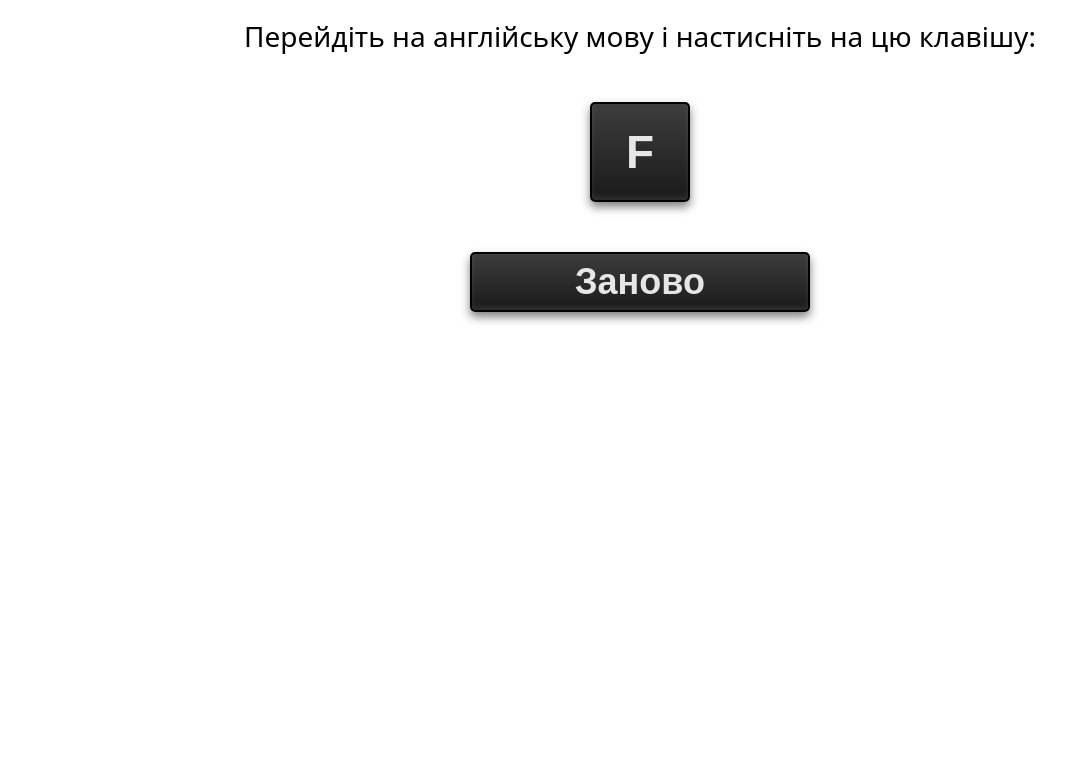
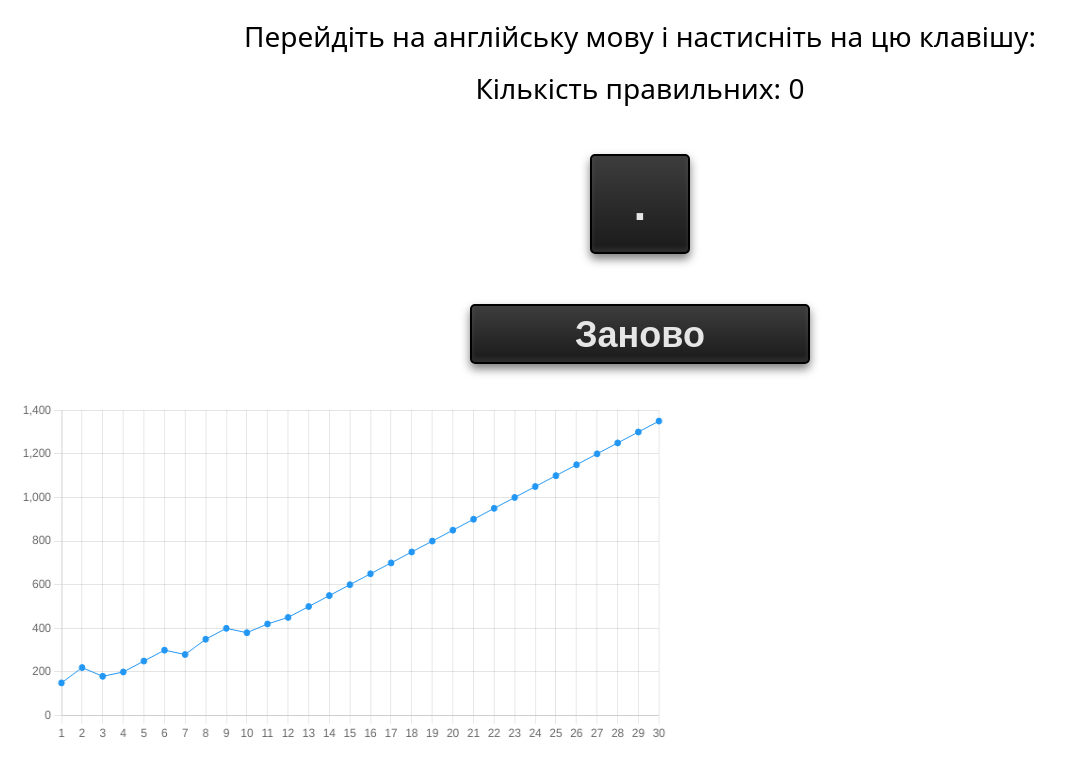
Before and after one commit to Pizzaman333/Game-chart, a website built with Parcel: page src/index.html in a window 1280 px wide. Shown: the whole page, without its empty margins (0-1074 px from the left). Built offline with nearby package versions, Linux system fonts and the light colour scheme; what @pnotify/core would draw is missing.

Commit message:
update and chart

```diff
--- /dev/null
+++ b/src/chart.js
@@ -0,0 +1,26 @@
+import { Chart, LineController, LineElement, PointElement, LinearScale, Title, CategoryScale } from 'chart.js';
+
+// Register the required components
+Chart.register(LineController, LineElement, PointElement, LinearScale, Title, CategoryScale);
+
+const chartData = {
+    labels: ["1", "2", "3", "4", "5", "6", "7", "8", "9", "10", "11", "12", "13", "14", "15", "16", "17", "18", "19", "20", "21", "22", "23", "24", "25", "26", "27", "28", "29", "30"],
+    datasets: [
+        {
+            label: "Продажі за останній місяць",
+            data: [150, 220, 180, 200, 250, 300, 280, 350, 400, 380, 420, 450, 500, 550, 600, 650, 700, 750, 800, 850, 900, 950, 1000, 1050, 1100, 1150, 1200, 1250, 1300, 1350],
+            backgroundColor: "#2196f3",
+            borderColor: "#2196f3",
+            borderWidth: 1,
+        },
+    ],
+};
+
+const config = {
+    type: 'line',
+    data: chartData,
+    options: {}
+};
+
+const canvas = document.querySelector("#sales-chart");
+const salesChart = new Chart(canvas, config);
--- a/src/game.js
+++ b/src/game.js
@@ -4,52 +4,79 @@ import "@pnotify/core/dist/BrightTheme.css";
 defaultModules.set(PNotifyMobile, {});
 
 const keys = [
-    "F", "S", "D", "A", "G", "H", "J", "K", "L", ";",
-    "Q", "W", "E", "R", "T", "Y", "U", "I", "O", "P",
-    "Z", "X", "C", "V", "B", "N", "M", ",", ".", "/",
-    "`", "~", "!", "@", "#", "$", "%", "^", "&", "*",
-    "(", ")", "_", "+", "-", "=", "[", "]", "{", "}",
-    "0", "|", ":", "9", "'", "<", ">", "?", "a", "b",
-    "c", "d", "e", "f", "g", "h", "i", "j", "k", "l",
-    "m", "n", "o", "p", "q", "r", "s", "t", "u", "v",
-    "w", "x", "y", "z", "A", "B", "C", "D", "E", "F",
-    "G", "H", "I", "J", "K", "L", "M", "N", "O", "P"
+  "a",
+  "b",
+  "c",
+  "d",
+  "e",
+  "f",
+  "g",
+  "h",
+  "i",
+  "j",
+  "k",
+  "l",
+  "m",
+  "n",
+  "o",
+  "p",
+  "q",
+  "r",
+  "s",
+  "t",
+  "u",
+  "v",
+  "w",
+  "x",
+  "y",
+  "z",
+  "0",
+  "1",
+  "2",
+  "3",
+  "4",
+  "5",
+  "6",
+  "7",
+  "8",
+  "9",
+  "`",
+  "-",
+  "=",
+  "[",
+  "]",
+  ",",
+  ".",
+  "/",
+  "'",
 ];
-
 
 const game = document.querySelector(".game");
 const key = document.querySelector(".game__text");
-// let currentKeyIndex = Math.floor(Math.random() * 20);
-let currentKeyIndex = 0;
+let currentKeyIndex = Math.floor(Math.random() * 45);
+let count = 0;
+const countEl = document.querySelector(".game__count");
 
 key.textContent = keys[currentKeyIndex];
 
 document.addEventListener("keydown", (event) => {
   if (event.key === keys[currentKeyIndex]) {
-    currentKeyIndex = Math.floor(Math.random() * 100);
+    currentKeyIndex = Math.floor(Math.random() * 45);
     key.textContent = keys[currentKeyIndex];
-    const mySuccess = success({ text: "Good!", delay: 200 });
-    return;
+    const mySuccess = success({ text: "Правильно!", delay: 100 });
+    count++;
+    countEl.textContent = `Кількість правильних: ${count}`;
+  } else {
+    const myError = error({
+      text: "Неправильно, спробуйте знову!",
+      delay: 100,
+    });
   }
-  console.log("bad");
-  const myError = error({ text: "Bad", delay: 200 });
 });
 
-document.querySelector(".game__btn").addEventListener("click", event => {
-    currentKeyIndex = Math.floor(Math.random() * 100);
-    key.textContent = keys[currentKeyIndex];
-})
-
-// const chartData = {
-//     labels: ["1", "2", "3", "4", "5", "6", "7", "8", "9", "10", "11", "12", "13", "14", "15", "16", "17", "18", "19", "20", "21", "22", "23", "24", "25", "26", "27", "28", "29", "30"],
-//     datasets: [
-//       {
-//         label: "Продажі за останній місяць",
-//         data: [150, 220, 180, 200, 250, 300, 280, 350, 400, 380, 420, 450, 500, 550, 600, 650, 700, 750, 800, 850, 900, 950, 1000, 1050, 1100, 1150, 1200, 1250, 1300, 1350],
-//         backgroundColor: "#2196f3",
-//         borderColor: "#2196f3",
-//         borderWidth: 1,
-//       },
-//     ],
-//   };
-//   const salesChart = new Chart();
+document.querySelector(".game__btn").addEventListener("click", (event) => {
+  currentKeyIndex = Math.floor(Math.random() * 45);
+  key.textContent = keys[currentKeyIndex];
+  count = 0;
+    countEl.textContent = `Кількість правильних: ${count}`;
+});
--- a/src/index.css
+++ b/src/index.css
@@ -71,3 +71,13 @@
   box-shadow: inset 0 5px 10px rgba(0, 0, 0, 0.5);
   transform: scale(0.98);
 }
+
+#sales-chart {
+  position: absolute;
+  top: 350px;
+  left: 0;
+  margin-top: 50px;
+  margin-bottom: 50px;
+  padding-left: 20px;
+  padding-right: 20px;
+}
--- a/src/index.html
+++ b/src/index.html
@@ -10,12 +10,15 @@
 </head>
 <body>
     <p class="game__describtion">Перейдіть на англійську мову і настисніть на цю клавішу:</p>
+    <p class="game__describtion game__count">Кількість правильних: 0</p>
     <div class="game">
         <p class="game__text">F</p>
     </div>
 
     <button class="game__btn">Заново</button>
-    <!-- <canvas id="sales-chart"></canvas> -->
+
+    <canvas id="sales-chart"></canvas>
+
     <script type="module" src="./index.js"></script>
 </body>
 </html>
--- a/src/index.js
+++ b/src/index.js
@@ -1 +1,2 @@
 import "./game.js";
+import "./chart.js";
```
